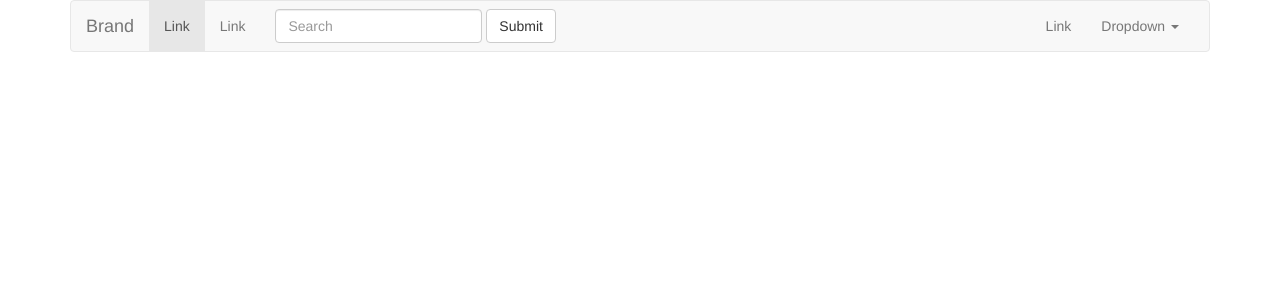
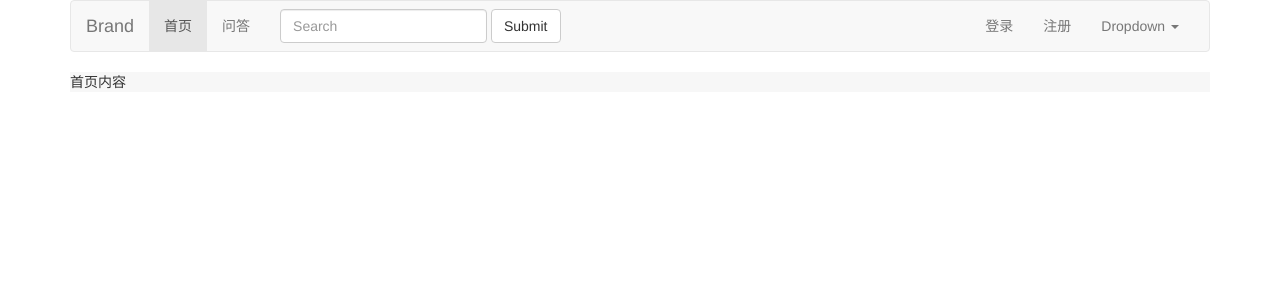
Before and after one commit to shepherd-dc/flask-blog, a Flask app: page / in a window 1280 px wide. Shown: the top 300 px of the page. Run offline with Flask 2, Linux system fonts and the light colour scheme; some libraries are stand-ins or nearby versions.

Commit message:
extends block

```diff
--- a/app.py
+++ b/app.py
@@ -1,4 +1,4 @@
-from flask import Flask, render_template
+from flask import Flask, render_template, request
 import config
 
 app = Flask(__name__)
@@ -8,5 +8,19 @@ app.config.from_object(config)
 def index():
     return render_template('index.html')
 
+@app.route('/login/', methods=['GET', 'POST'])
+def login():
+    if request.method == 'GET':
+        return render_template('login.html')
+    else:
+        pass
+
+@app.route('/register/', methods=['GET', 'POST'])
+def register():
+    if request.method == 'GET':
+        return render_template('register.html')
+    else:
+        pass
+
 if __name__ == '__main__':
     app.run()
--- /dev/null
+++ b/static/css/base.css
@@ -0,0 +1,4 @@
+.main{
+    background:#f7f7f7;
+    margin:0 auto;
+}
--- /dev/null
+++ b/templates/base.html
@@ -0,0 +1,66 @@
+<!DOCTYPE html>
+<html lang="en">
+<head>
+    <meta charset="UTF-8">
+    <meta name="viewport" content="width=device-width, initial-scale=1.0">
+    <meta http-equiv="X-UA-Compatible" content="ie=edge">
+    <title>{% block title %}{% endblock %}-Flask Blog</title>
+    <link rel="stylesheet" href="https://cdn.bootcss.com/bootstrap/3.3.7/css/bootstrap.min.css">
+    <link rel="stylesheet" href="{{url_for('static', filename='css/base.css')}}">
+    <script src="https://cdn.bootcss.com/jquery/3.2.1/jquery.min.js"></script>
+    <script src="https://cdn.bootcss.com/bootstrap/3.3.7/js/bootstrap.min.js"></script>
+    {% block head %}{% endblock %}
+</head>
+<body>
+    <div class="container">
+        <nav class="navbar navbar-default">
+            <div class="container-fluid">
+                <!-- Brand and toggle get grouped for better mobile display -->
+                <div class="navbar-header">
+                    <button type="button" class="navbar-toggle collapsed" data-toggle="collapse" data-target="#bs-example-navbar-collapse-1"
+                        aria-expanded="false">
+                        <span class="sr-only">Toggle navigation</span>
+                        <span class="icon-bar"></span>
+                        <span class="icon-bar"></span>
+                        <span class="icon-bar"></span>
+                    </button>
+                    <a class="navbar-brand" href="#">Brand</a>
+                </div>
+
+                <!-- Collect the nav links, forms, and other content for toggling -->
+                <div class="collapse navbar-collapse" id="bs-example-navbar-collapse-1">
+                    <ul class="nav navbar-nav">
+                        <li class="active"><a href="{{url_for('index')}}">首页 <span class="sr-only">(current)</span></a></li>
+                        <li><a href="#">问答</a></li>
+                    </ul>
+                    <form class="navbar-form navbar-left">
+                        <div class="form-group">
+                            <input type="text" class="form-control" placeholder="Search">
+                        </div>
+                        <button type="submit" class="btn btn-default">Submit</button>
+                    </form>
+                    <ul class="nav navbar-nav navbar-right">
+                        <li><a href="{{url_for('login')}}">登录</a></li>
+                        <li><a href="{{url_for('register')}}">注册</a></li>
+                        <li class="dropdown">
+                            <a href="#" class="dropdown-toggle" data-toggle="dropdown" role="button" aria-haspopup="true" aria-expanded="false">Dropdown <span class="caret"></span></a>
+                            <ul class="dropdown-menu">
+                                <li><a href="#">Action</a></li>
+                                <li><a href="#">Another action</a></li>
+                                <li><a href="#">Something else here</a></li>
+                                <li role="separator" class="divider"></li>
+                                <li><a href="#">Separated link</a></li>
+                            </ul>
+                        </li>
+                    </ul>
+                </div>
+                <!-- /.navbar-collapse -->
+            </div>
+            <!-- /.container-fluid -->
+        </nav>
+        <div class="main">
+            {% block main %}{% endblock %}
+        </div>
+    </div>
+</body>
+</html>
--- a/templates/index.html
+++ b/templates/index.html
@@ -1,63 +1,5 @@
-<!DOCTYPE html>
-<html lang="en">
+{% extends 'base.html' %}
 
-<head>
-    <meta charset="UTF-8">
-    <meta name="viewport" content="width=device-width, initial-scale=1.0">
-    <meta http-equiv="X-UA-Compatible" content="ie=edge">
-    <title>Index</title>
-    <link rel="stylesheet" href="https://cdn.bootcss.com/bootstrap/3.3.7/css/bootstrap.min.css">
-    <script src="https://cdn.bootcss.com/jquery/3.2.1/jquery.min.js"></script>
-    <script src="https://cdn.bootcss.com/bootstrap/3.3.7/js/bootstrap.min.js"></script>
-</head>
+{% block title %}首页{% endblock %}
 
-<body>
-    <div class="container">
-        <nav class="navbar navbar-default">
-            <div class="container-fluid">
-                <!-- Brand and toggle get grouped for better mobile display -->
-                <div class="navbar-header">
-                    <button type="button" class="navbar-toggle collapsed" data-toggle="collapse" data-target="#bs-example-navbar-collapse-1"
-                        aria-expanded="false">
-                        <span class="sr-only">Toggle navigation</span>
-                        <span class="icon-bar"></span>
-                        <span class="icon-bar"></span>
-                        <span class="icon-bar"></span>
-                    </button>
-                    <a class="navbar-brand" href="#">Brand</a>
-                </div>
-
-                <!-- Collect the nav links, forms, and other content for toggling -->
-                <div class="collapse navbar-collapse" id="bs-example-navbar-collapse-1">
-                    <ul class="nav navbar-nav">
-                        <li class="active"><a href="#">Link <span class="sr-only">(current)</span></a></li>
-                        <li><a href="#">Link</a></li>
-                    </ul>
-                    <form class="navbar-form navbar-left">
-                        <div class="form-group">
-                            <input type="text" class="form-control" placeholder="Search">
-                        </div>
-                        <button type="submit" class="btn btn-default">Submit</button>
-                    </form>
-                    <ul class="nav navbar-nav navbar-right">
-                        <li><a href="#">Link</a></li>
-                        <li class="dropdown">
-                            <a href="#" class="dropdown-toggle" data-toggle="dropdown" role="button" aria-haspopup="true" aria-expanded="false">Dropdown <span class="caret"></span></a>
-                            <ul class="dropdown-menu">
-                                <li><a href="#">Action</a></li>
-                                <li><a href="#">Another action</a></li>
-                                <li><a href="#">Something else here</a></li>
-                                <li role="separator" class="divider"></li>
-                                <li><a href="#">Separated link</a></li>
-                            </ul>
-                        </li>
-                    </ul>
-                </div>
-                <!-- /.navbar-collapse -->
-            </div>
-            <!-- /.container-fluid -->
-        </nav>
-    </div>
-</body>
-
-</html>
+{% block main %}首页内容{% endblock %}
--- /dev/null
+++ b/templates/login.html
@@ -0,0 +1,5 @@
+{% extends 'base.html' %}
+
+{% block title %}登录{% endblock %}
+
+{% block main %}登录{% endblock %}
--- /dev/null
+++ b/templates/register.html
@@ -0,0 +1,5 @@
+{% extends 'base.html' %}
+
+{% block title %}注册{% endblock %}
+
+{% block main %}注册{% endblock %}
```
